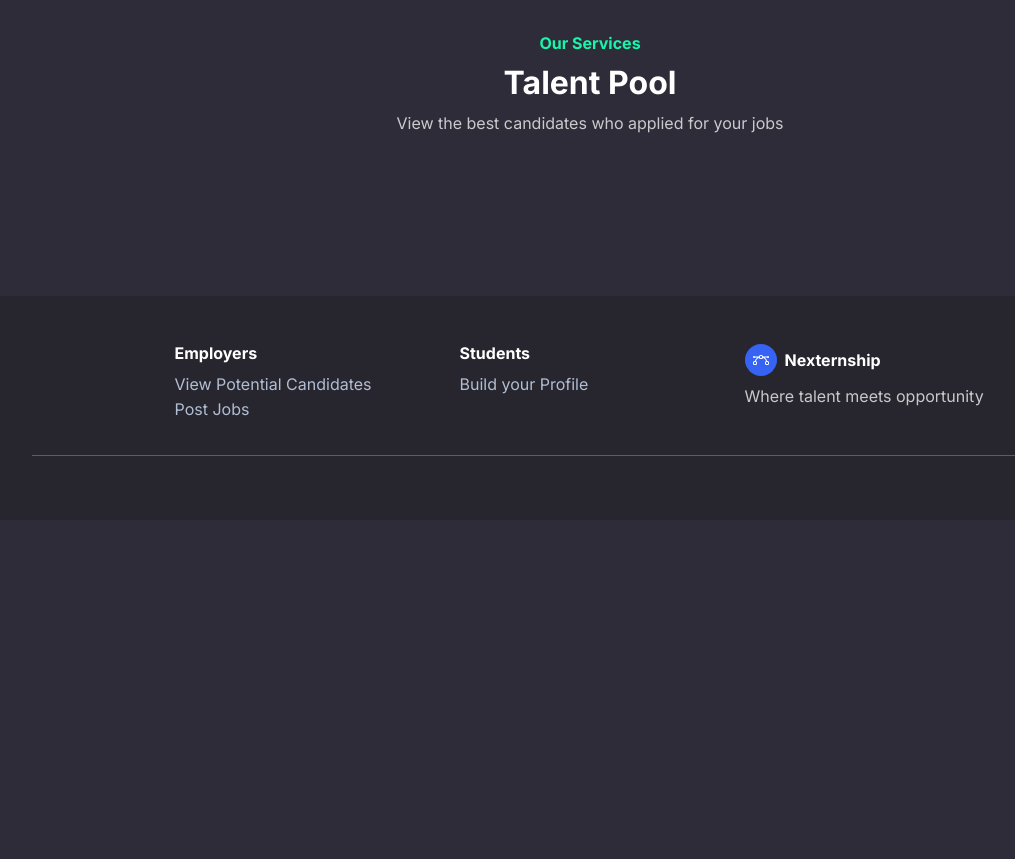
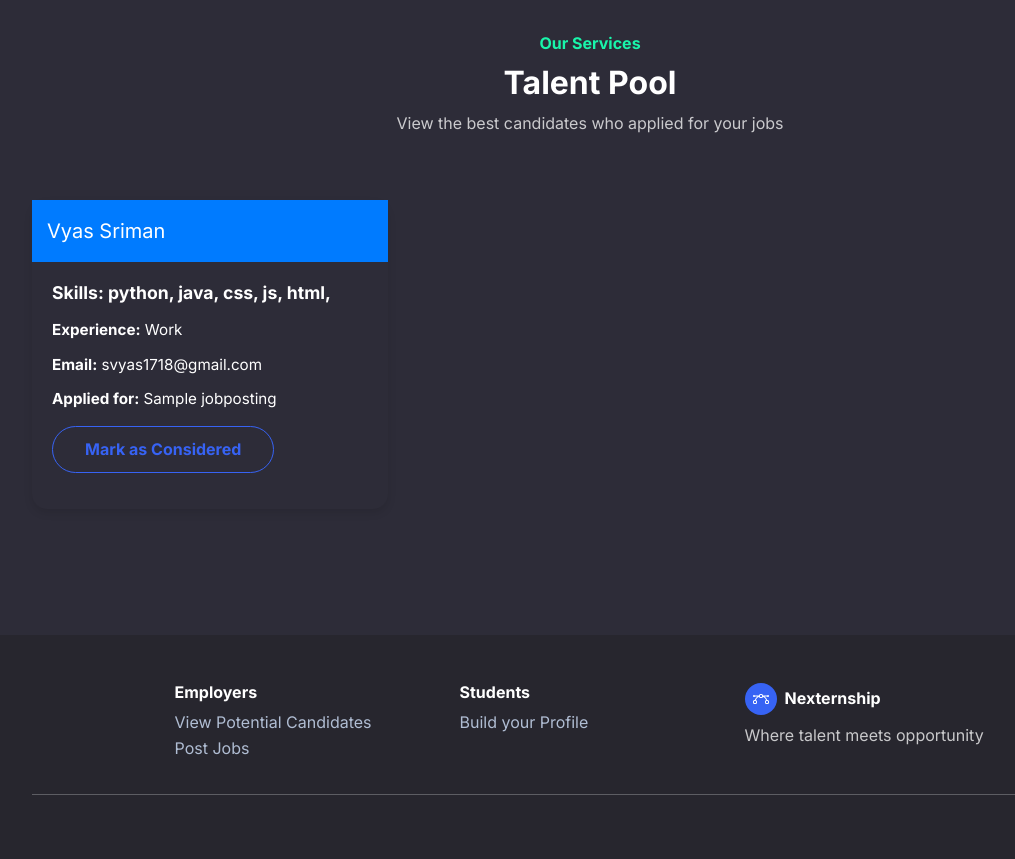
Before and after one commit to VyasSri/Nexternship, a Django app: page /talent/ in a window 1280 px wide. Shown: the part 145-1004 px from the top of the page, without its empty margins (50-1065 px from the left). Before the commit the page ends 601 px from the top, so only its background shows below. Run offline with Django 5.2, Linux system fonts and the light colour scheme; data comes from the database, SQL or seed files in the repository; both versions use the stored data as it was after the commit; tables that the repository leaves empty hold one stand-in row (values such as "Sample post"); parts of the project's set-up code (start-up, migrations or seed data) failed here and were passed over; some libraries are stand-ins or nearby versions.

Commit message:
Added an in site apply feature to make students' and employers' lives easier

```diff
--- a/ConnXt/views.py
+++ b/ConnXt/views.py
@@ -1,9 +1,11 @@
 from django.contrib.auth.decorators import login_required
 
 from .forms import StudentForm, JobForm
-from .models import JobPosting
+from .models import JobPosting, StudentInfo, JobApplication
 from django.http import HttpResponseForbidden
 from django.shortcuts import render, get_object_or_404, redirect
+
+
 
 
 # Create your views here.
@@ -12,8 +14,23 @@ def home(request):
 
 
 def talent(request):
-    return render(request, 'talent.html')
+    if request.method == 'POST' and 'application_id' in request.POST:
+        application_id = request.POST.get('application_id')
+        try:
+            # Attempt to retrieve and delete the job application
+            application = get_object_or_404(JobApplication, id=application_id)
+            application.delete()  # Delete the application from the database
+            return redirect('talent')  # Reload the talent pool page after deletion
+        except JobApplication.DoesNotExist:
+            # If for some reason the application wasn't found, return an error
+            return render(request, 'talent.html', {
+                'job_applications': JobApplication.objects.all(),
+                'message': 'Application not found or already deleted.'
+            })
 
+        # For GET requests, display the current job applications
+    job_applications = JobApplication.objects.all()
+    return render(request, 'talent.html', {'job_applications': job_applications})
 
 def profile(response):
     if response.method == "POST":
@@ -53,8 +70,27 @@ def employer(request):
 
 def jobs(request):
     job_postings = JobPosting.objects.all()
-    return render(request, 'employers.html', {'job_postings': job_postings})
+    job_postings = JobPosting.objects.all()  # Get all job postings
+    message = None  # Initialize message
 
+    # Get student info related to the logged-in user (assuming 1-to-1 relationship with User)
+    student_info = StudentInfo.objects.filter(student_email=request.user.email).first()
+
+    # Check if the user is applying for a job
+    if request.method == 'POST' and 'apply_job_id' in request.POST:
+        job_id = request.POST.get('apply_job_id')
+        job = get_object_or_404(JobPosting, id=job_id)
+
+        # Check if the student has filled in their profile
+        if student_info and student_info.student_skills and student_info.student_experience:
+            # Save the job application
+            JobApplication.objects.create(job=job, student=student_info)
+            message = "Application Successful"
+        else:
+            # If profile is incomplete, display an error message
+            message = "Application Unsuccessful, Double Check your Profile"
+
+    return render(request, 'employers.html', {'job_postings': job_postings, 'message': message})
 
 def studentdash(request):
     return render(request, 'studentdashboard.html')
@@ -90,7 +126,6 @@ def edit_job(request, id):
     return render(request, 'edit_job.html', {'form': form, 'job': job})
 
 
-@login_required
 
 @login_required
 def delete_job(request, id):
--- a/templates/employerhome.html
+++ b/templates/employerhome.html
@@ -82,7 +82,7 @@
                                 <div class="card-body p-sm-5">
                                     <h2 class="text-center mb-4">Edit Your Jobs</h2>
                                     <p>Click here to edit your posted jobs. You can modify or remove any of your existing job postings.</p>
-                                    <button class="btn btn-secondary d-block w-100" type="button" onclick="location.href='{% url 'jobedit' %}'">Edit Jobs</button>
+                                    <button class="btn btn-primary d-block w-100" type="button" onclick="location.href='{% url 'jobedit' %}'">Edit Jobs</button>
                                 </div>
                             </div>
                         </div>
--- a/templates/index.html
+++ b/templates/index.html
@@ -61,7 +61,7 @@
                                         <path d="M8 16a2 2 0 0 0 2-2H6a2 2 0 0 0 2 2M8 1.918l-.797.161A4.002 4.002 0 0 0 4 6c0 .628-.134 2.197-.459 3.742-.16.767-.376 1.566-.663 2.258h10.244c-.287-.692-.502-1.49-.663-2.258C12.134 8.197 12 6.628 12 6a4.002 4.002 0 0 0-3.203-3.92L8 1.917zM14.22 12c.223.447.481.801.78 1H1c.299-.199.557-.553.78-1C2.68 10.2 3 6.88 3 6c0-2.42 1.72-4.44 4.005-4.901a1 1 0 1 1 1.99 0A5.002 5.002 0 0 1 13 6c0 .88.32 4.2 1.22 6"></path>
                                     </svg></div>
                                 <h5 class="fw-bold card-title">Connect with Companies</h5>
-                                <p class="text-muted card-text mb-4">We can get you connected to companies to gain experience and contribute to both their success and yours!&nbsp;</p><button class="btn btn-primary shadow" type="button">Learn more</button>
+                                <p class="text-muted card-text mb-4">We can get you connected to companies to gain experience and contribute to both their success and yours!&nbsp;</p>
                             </div>
                         </div>
                     </div>
@@ -73,7 +73,7 @@
                                         <path d="M6 4.5H1.866a1 1 0 1 0 0 1h2.668A6.517 6.517 0 0 0 1.814 9H2.5c.123 0 .244.015.358.043a5.517 5.517 0 0 1 3.185-3.185A1.503 1.503 0 0 1 6 5.5zm3.957 1.358A1.5 1.5 0 0 0 10 5.5v-1h4.134a1 1 0 1 1 0 1h-2.668a6.517 6.517 0 0 1 2.72 3.5H13.5c-.123 0-.243.015-.358.043a5.517 5.517 0 0 0-3.185-3.185z"></path>
                                     </svg></div>
                                 <h5 class="fw-bold card-title">Employer Overview</h5>
-                                <p class="text-muted card-text mb-4">View the employers working with us, who may post internships, externships, volunteering, and more for you to prosper!</p><button class="btn btn-primary shadow" type="button">Learn more</button>
+                                <p class="text-muted card-text mb-4">View the employers working with us, who may post internships, externships, volunteering, and more for you to prosper!</p>
                             </div>
                         </div>
                     </div>
@@ -84,7 +84,7 @@
                                         <path d="M9.828.722a.5.5 0 0 1 .354.146l4.95 4.95a.5.5 0 0 1 0 .707c-.48.48-1.072.588-1.503.588-.177 0-.335-.018-.46-.039l-3.134 3.134a5.927 5.927 0 0 1 .16 1.013c.046.702-.032 1.687-.72 2.375a.5.5 0 0 1-.707 0l-2.829-2.828-3.182 3.182c-.195.195-1.219.902-1.414.707-.195-.195.512-1.22.707-1.414l3.182-3.182-2.828-2.829a.5.5 0 0 1 0-.707c.688-.688 1.673-.767 2.375-.72a5.922 5.922 0 0 1 1.013.16l3.134-3.133a2.772 2.772 0 0 1-.04-.461c0-.43.108-1.022.589-1.503a.5.5 0 0 1 .353-.146zm.122 2.112v-.002zm0-.002v.002a.5.5 0 0 1-.122.51L6.293 6.878a.5.5 0 0 1-.511.12H5.78l-.014-.004a4.507 4.507 0 0 0-.288-.076 4.922 4.922 0 0 0-.765-.116c-.422-.028-.836.008-1.175.15l5.51 5.509c.141-.34.177-.753.149-1.175a4.924 4.924 0 0 0-.192-1.054l-.004-.013v-.001a.5.5 0 0 1 .12-.512l3.536-3.535a.5.5 0 0 1 .532-.115l.096.022c.087.017.208.034.344.034.114 0 .23-.011.343-.04L9.927 2.028c-.029.113-.04.23-.04.343a1.779 1.779 0 0 0 .062.46z"></path>
                                     </svg></div>
                                 <h5 class="fw-bold card-title">Job Postings</h5>
-                                <p class="text-muted card-text mb-4">Check the student dashboard to navigate to job postings and learn more about current opportunities, as well as how to apply to them.&nbsp;</p><button class="btn btn-primary shadow" type="button">Learn more</button>
+                                <p class="text-muted card-text mb-4">Check the student dashboard to navigate to job postings and learn more about current opportunities, as well as how to apply to them.&nbsp;</p>
                             </div>
                         </div>
                     </div>
--- a/templates/talent.html
+++ b/templates/talent.html
@@ -1,18 +1,68 @@
+{% extends 'base.html' %}
+{% load static %}
 <!DOCTYPE html>
 <html data-bs-theme="light" lang="en">
-{% extends 'base.html' %}
+
 {% block content %}
-
 <head>
     <meta charset="utf-8">
     <meta name="viewport" content="width=device-width, initial-scale=1.0, shrink-to-fit=no">
-    <title>Team - Brand</title>
-    <link rel="stylesheet" href="../static/bootstrap/css/bootstrap.min.css">
+    <title>Talent Pool - Brand</title>
+    <link rel="stylesheet" href="{% static 'bootstrap/css/bootstrap.min.css' %}">
     <link rel="stylesheet" href="https://fonts.googleapis.com/css?family=Inter:300italic,400italic,600italic,700italic,800italic,400,300,600,700,800&amp;display=swap">
-    <link rel="stylesheet" href="../static/css/swiper-icons.css">
-    <link rel="stylesheet" href="../static/css/bs-theme-overrides.css">
-    <link rel="stylesheet" href="../static/css/Simple-Slider-swiper-bundle.min.css">
-    <link rel="stylesheet" href="../static/css/Simple-Slider.css">
+    <link rel="stylesheet" href="{% static 'css/swiper-icons.css' %}">
+    <link rel="stylesheet" href="{% static 'css/bs-theme-overrides.css' %}">
+    <link rel="stylesheet" href="{% static 'css/Simple-Slider-swiper-bundle.min.css' %}">
+    <link rel="stylesheet" href="{% static 'css/Simple-Slider.css' %}">
+    <style>
+        .card {
+            margin-bottom: 30px;
+            border: none;
+            border-radius: 15px;
+            box-shadow: 0 4px 8px rgba(0, 0, 0, 0.1);
+            transition: transform 0.2s ease-in-out;
+        }
+
+        .card:hover {
+            transform: translateY(-10px);
+        }
+
+        .card-header {
+            background-color: #007bff;
+            color: white;
+            border-top-left-radius: 15px;
+            border-top-right-radius: 15px;
+            font-size: 1.25rem;
+            padding: 15px;
+        }
+
+        .card-title {
+            font-size: 1.1rem;
+            font-weight: bold;
+            margin-bottom: 15px;
+        }
+
+        .card-body {
+            padding: 20px;
+        }
+
+        .card-text {
+            margin-bottom: 10px;
+            font-size: 0.95rem;
+        }
+
+        .container h1 {
+            margin-top: 40px;
+            margin-bottom: 40px;
+            text-align: center;
+            color: black;
+            font-weight: 700;
+        }
+
+        .alert {
+            margin-top: 20px;
+        }
+    </style>
 </head>
 
 <body>
@@ -25,12 +75,43 @@
                     <p class="text-muted">View the best candidates who applied for your jobs</p>
                 </div>
             </div>
+
+            <!-- Display success or error message -->
+            {% if message %}
+            <div class="alert alert-info">
+                {{ message }}
+            </div>
+            {% endif %}
+
+            <!-- Display the applicants in card format -->
+            <div class="row">
+                {% for application in job_applications %}
+                <div class="col-md-4">
+                    <div class="card">
+                        <div class="card-header">{{ application.student.student_name }}</div>
+                        <div class="card-body">
+                            <h6 class="card-title">Skills: {{ application.student.student_skills }}</h6>
+                            <p class="card-text"><strong>Experience:</strong> {{ application.student.student_experience }}</p>
+                            <p class="card-text"><strong>Email:</strong> {{ application.student.student_email }}</p>
+                            <p class="card-text"><strong>Applied for:</strong> {{ application.job.job_title }}</p>
+
+                            <!-- Mark as Considered Button -->
+                            <form method="POST" style="margin-top: 15px;">
+                                {% csrf_token %}
+                                <input type="hidden" name="application_id" value="{{ application.id }}">
+                                <button type="submit" class="btn btn-outline-primary">Mark as Considered</button>
+                            </form>
+                        </div>
+                    </div>
+                </div>
+                {% empty %}
+                <p>No applicants yet.</p>
+                {% endfor %}
+            </div>
         </div>
     </section>
-    <script src="../static/bootstrap/js/bootstrap.min.js"></script>
-    <script src="../static/js/bold-and-dark.js"></script>
-    <script src="../static/js/Simple-Slider-swiper-bundle.min.js"></script>
-    <script src="../static/js/Simple-Slider.js"></script>
+    <script src="{% static 'bootstrap/js/bootstrap.min.js' %}"></script>
+    <script src="{% static 'js/bold-and-dark.js' %}"></script>
 </body>
 {% endblock %}
 </html>
```
Also changed, not shown: ConnXt/models.py (+8 -0 lines), templates/employers.html (+27 -11 lines), db.sqlite3.
